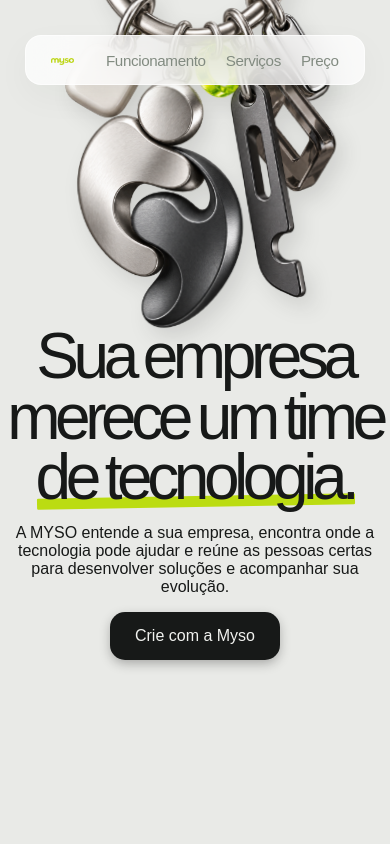
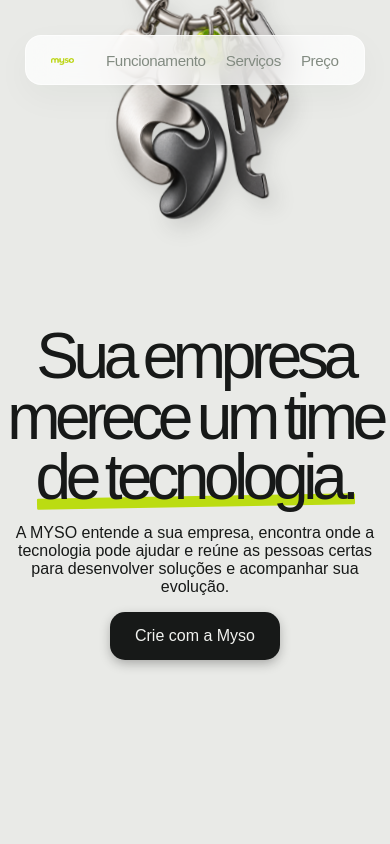
Before and after one commit to davimissola/myso, a React (Vite) app: page / in a window 390 px wide. Shown: the top 844 px of the page. Built offline with nearby package versions, Linux system fonts and the light colour scheme; a web font is replaced by a local one.

Commit message:
responsividade hero

```diff
--- a/src/components/Hero/hero.css
+++ b/src/components/Hero/hero.css
@@ -113,3 +113,11 @@
 .hero-content a:hover {
     box-shadow: 0 4px 15px -1px rgba(0, 0, 0, 0.6);
 }
+
+
+
+@media (width < 768px) {
+    .hero-swing {
+        width: 200px;
+    }
+}
```
